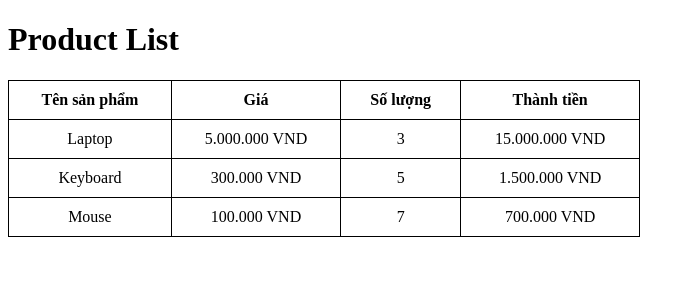
After one commit to Ansociuu/php-learning, a PHP site: page /product_demo.php in a window 1280 px wide. The commit adds this page. Shown: the top 300 px of the page, without its empty margins (0-695 px from the left). Run offline with PHP 8.4, Linux system fonts and the light colour scheme.

Commit message:
Add practice exercise for class, oop

```diff
--- /dev/null
+++ b/WEBNC/week2/Product.php
@@ -0,0 +1,20 @@
+<?php
+    class Product
+    {
+        public $name;
+        public $price;
+        public $quantity;
+
+        public function __construct($name, $price, $quantity)
+        {
+            $this->name = $name;
+            $this->price = $price;
+            $this->quantity = $quantity;
+        }
+
+        public function getTotal()
+        {
+            return $this->price * $this->quantity;
+        }
+    }
+?>
--- /dev/null
+++ b/WEBNC/week2/product_demo.php
@@ -0,0 +1,52 @@
+<?php
+    require 'Product.php';
+
+    $pd1 = new Product("Laptop", "5000000", "3");
+    $pd2 = new Product("Keyboard", "300000", "5");
+    $pd3 = new Product("Mouse", "100000", "7");
+
+    $products = [$pd1, $pd2, $pd3];
+?>
+
+<!DOCTYPE html>
+<html lang="en">
+<head>
+    <meta charset="UTF-8">
+    <meta name="viewport" content="width=device-width, initial-scale=1.0">
+    <title>Product OOP Demo</title>
+    <style>
+        table {
+            border-collapse: collapse;
+            width: 50%;
+        }
+        th, td {
+            padding: 10px 20px;
+            border: 1px solid black;
+            text-align: center;
+        }
+    </style>
+</head>
+<body>
+    <h1>Product List</h1>
+    <table>
+        <thead>
+            <tr>
+                <th>Tên sản phẩm</th>
+                <th>Giá</th>
+                <th>Số lượng</th>
+                <th>Thành tiền</th>
+            </tr>
+        </thead>
+        <tbody>
+            <?php foreach ($products as $pd): ?>
+                <tr>
+                    <td><?php echo $pd->name; ?></td>
+                    <td><?php echo number_format($pd->price, 0, ',', '.') . " VND"; ?></td>
+                    <td><?php echo $pd->quantity; ?></td>
+                    <td><?php echo number_format($pd->getTotal(), 0, ',', '.') . " VND"; ?></td>
+                </tr>
+            <?php endforeach; ?>
+        </tbody>
+    </table>
+</body>
+</html>
```
Also changed, not shown: WEBNC/week2/Article.php (+10 -1 lines), WEBNC/week2/article_demo.php (+7 -2 lines).
